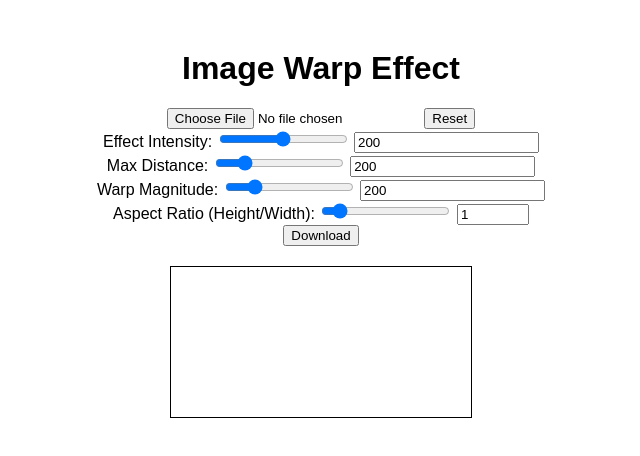
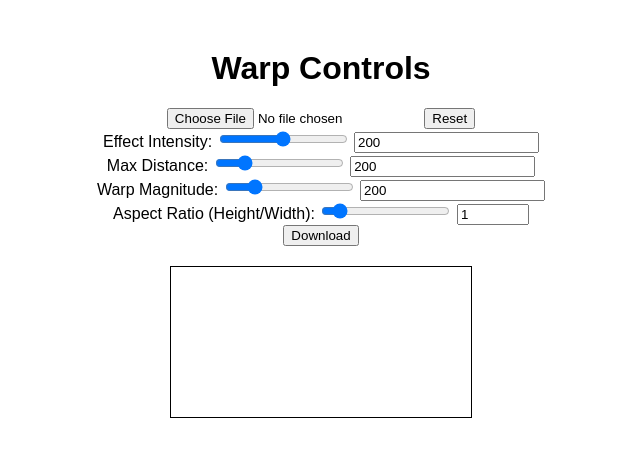
Before and after one commit to sarbecovirus/brainletify, a plain HTML site: page index.html in a window 1280 px wide. Shown: the whole page, without its empty margins (319-959 px from the left). Drawn offline with Linux system fonts and the light colour scheme.

Commit message:
Update index.html

```diff
--- a/index.html
+++ b/index.html
@@ -19,7 +19,7 @@
     </style>
 </head>
 <body>
-    <h1>Image Warp Effect</h1>
+    <h1> Warp Controls </h1>
     <div id="controls">
         <input type="file" id="imageLoader" name="imageLoader"/>
         <button onclick="resetImage()">Reset</button>
```
